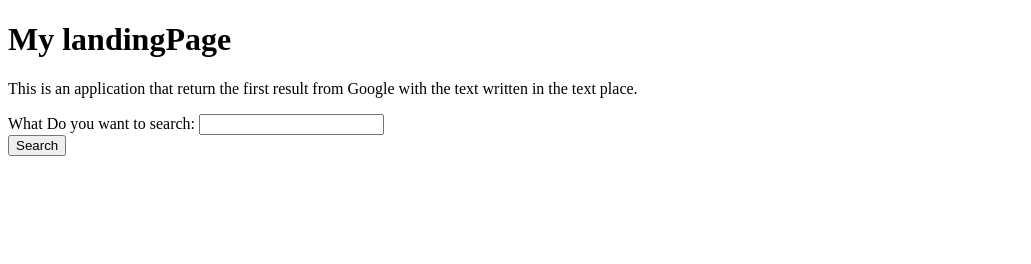
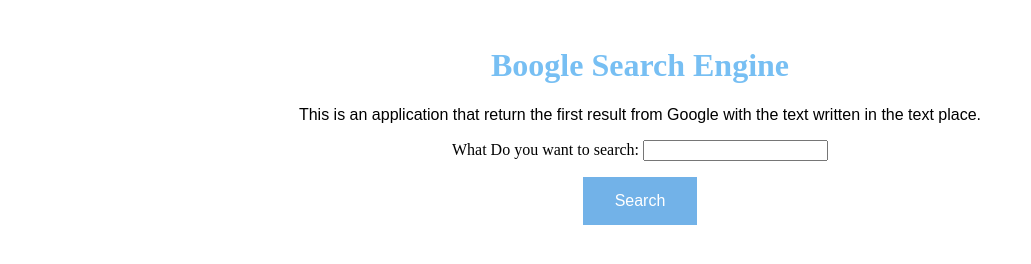
Before and after one commit to guily19/bg-interview, a plain HTML site: page landing-page/index.html in a window 1280 px wide. Shown: the whole page, without its empty margins (0-1031 px from the left). Drawn offline with Linux system fonts and the light colour scheme.

Commit message:
Add some CSS

```diff
--- a/landing-page/index.html
+++ b/landing-page/index.html
@@ -2,11 +2,13 @@
 <html>
   <head>
       <script src="./js/button-function.js"></script>
+      <link rel="stylesheet" href="./css/styles.css">
   </head>
   <body>
     <div>
+      <div class="header"></div>
       <div class="container">
-        <h1>My landingPage</h1>
+        <h1>Boogle Search Engine</h1>
         <p>This is an application that return the first result from Google with the text written in the text place.</p>
         What Do you want to search: <input id="textSearch" type="text" name="fname"><br>
         <button onclick="clickToSearch()">Search</button>
```
